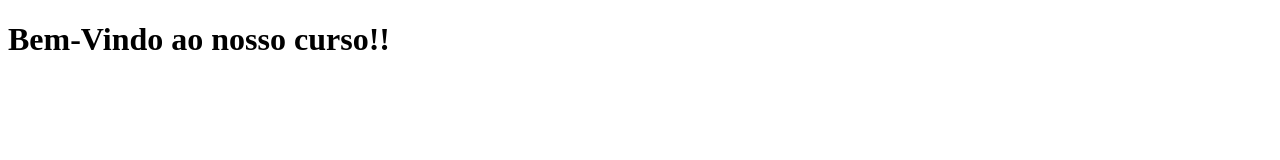
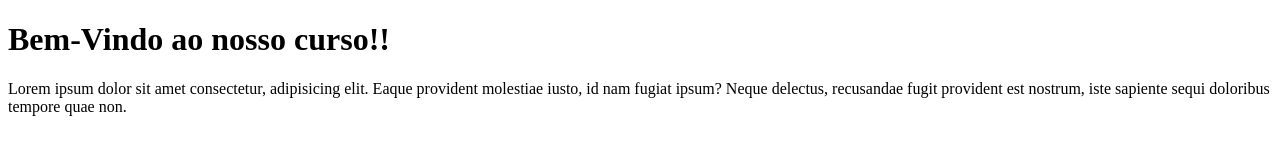
Before and after one commit to vieira-joao/meu-projeto, a plain HTML site: page index.html in a window 1280 px wide. Drawn offline with Linux system fonts and the light colour scheme.

Commit message:
terceiro commit

```diff
--- a/index.html
+++ b/index.html
@@ -7,5 +7,6 @@
 </head>
 <body>
     <h1>Bem-Vindo ao nosso curso!!</h1>
+    <p>Lorem ipsum dolor sit amet consectetur, adipisicing elit. Eaque provident molestiae iusto, id nam fugiat ipsum? Neque delectus, recusandae fugit provident est nostrum, iste sapiente sequi doloribus tempore quae non.</p>
 </body>
 </html>
```
